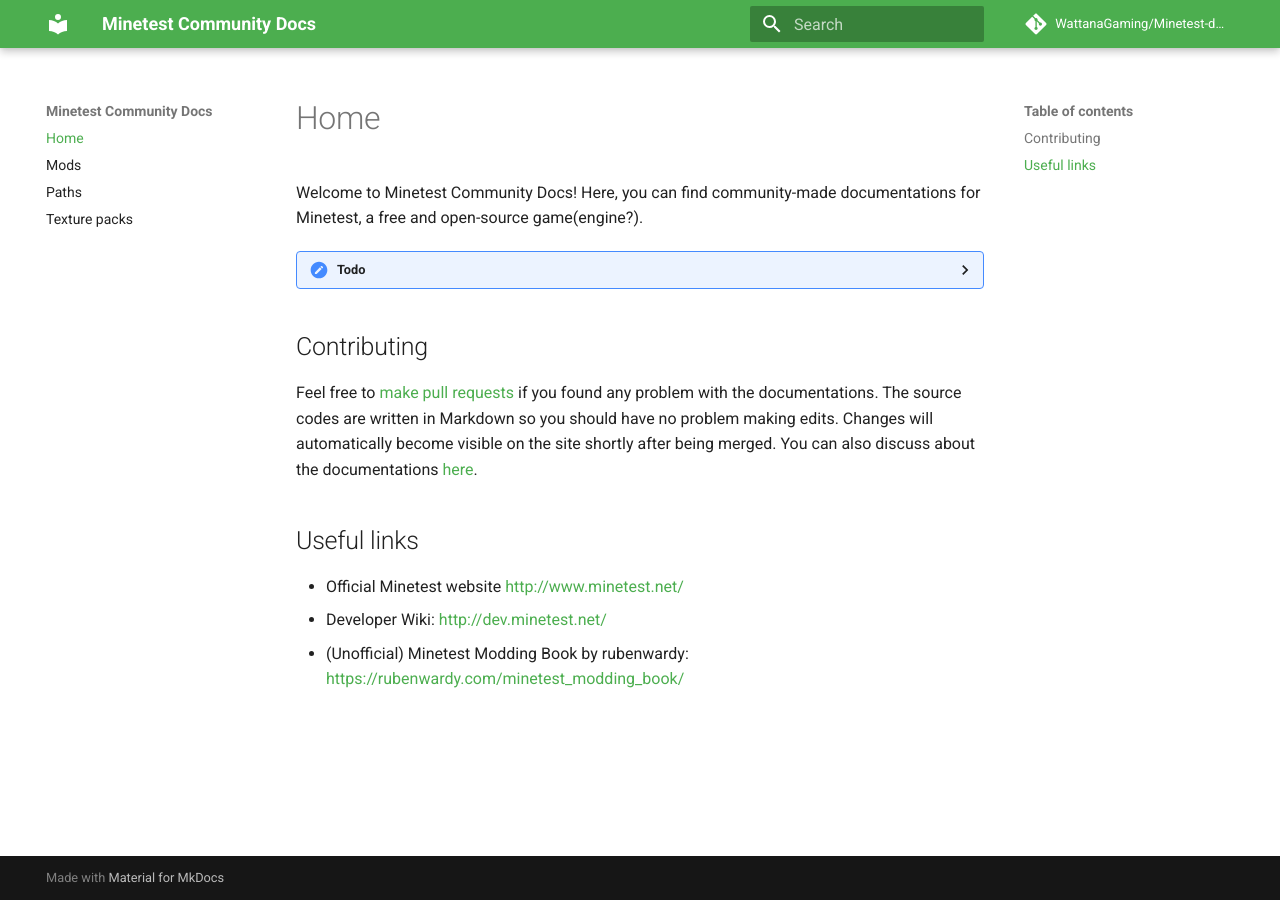
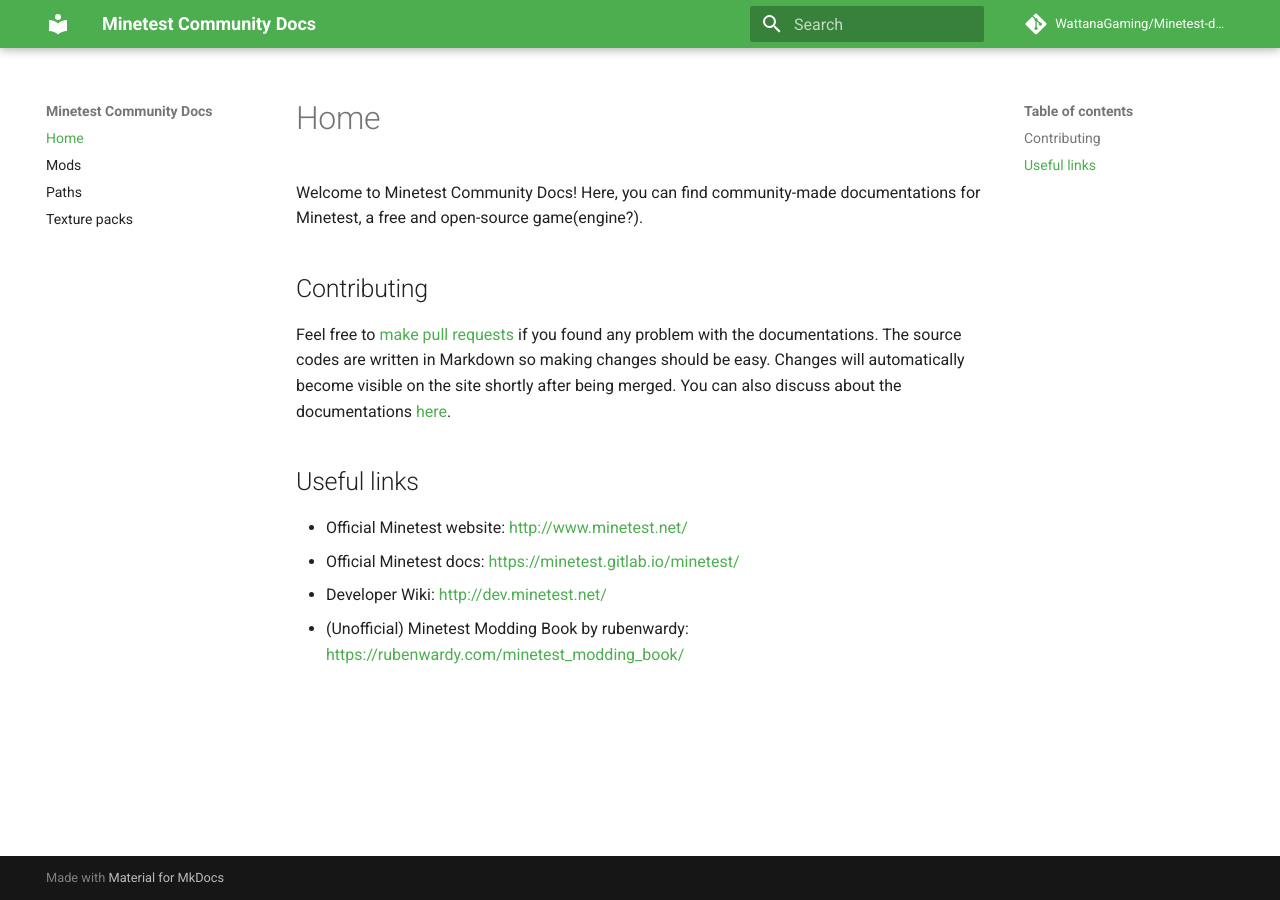
Before and after one commit to WattanaGaming/Minetest-docs, an MkDocs documentation site: the page built from docs/index.md, in a window 1280 px wide. Built offline with MkDocs 1.6.1 and Material for MkDocs 9.7.7, drawn with Linux system fonts in a browser that asks for light colours; comment, search, counter and statistics services are not loaded.

Commit message:
Update index.md

```diff
--- a/docs/index.md
+++ b/docs/index.md
@@ -1,13 +1,11 @@
 # Home
 Welcome to Minetest Community Docs! Here, you can find community-made documentations for Minetest, a free and open-source game(engine?).
 
-??? todo
-    Confirm whether Minetest is a game or an engine...?
-
 ## Contributing
-Feel free to [make pull requests](https://github.com/WattanaGaming/Minetest-docs/compare) if you found any problem with the documentations. The source codes are written in Markdown so you should have no problem making edits. Changes will automatically become visible on the site shortly after being merged. You can also discuss about the documentations [here](https://github.com/WattanaGaming/Minetest-docs/discussions).
+Feel free to [make pull requests](https://github.com/WattanaGaming/Minetest-docs/compare) if you found any problem with the documentations. The source codes are written in Markdown so making changes should be easy. Changes will automatically become visible on the site shortly after being merged. You can also discuss about the documentations [here](https://github.com/WattanaGaming/Minetest-docs/discussions).
 
 ## Useful links
-* Official Minetest website <http://www.minetest.net/>
+* Official Minetest website: <http://www.minetest.net/>
+* Official Minetest docs: <https://minetest.gitlab.io/minetest/>
 * Developer Wiki: <http://dev.minetest.net/>
 * (Unofficial) Minetest Modding Book by rubenwardy: <https://rubenwardy.com/minetest_modding_book/>
```
